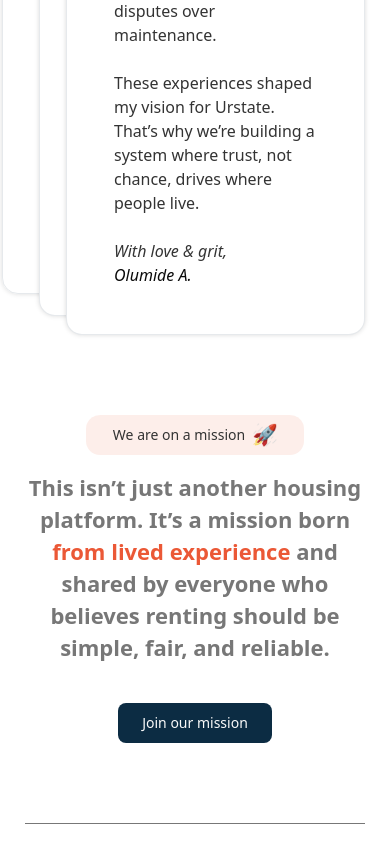
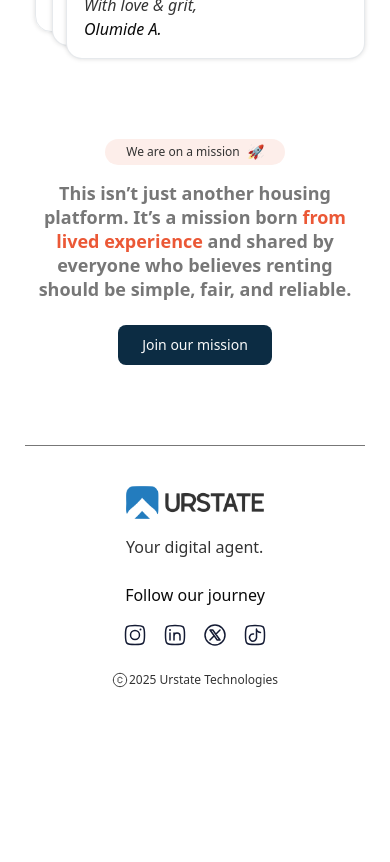
Before and after one commit to chidubemthedev/urstate, a Next.js app: page / in a window 390 px wide. Shown: the part 3140-4002 px from the top of the page. After the commit the page ends 3885 px from the top, so only its background shows below. Built offline with nearby package versions, Linux system fonts and the light colour scheme.

Commit message:
mobile breakpoint

```diff
--- a/src/components/landing/cta.tsx
+++ b/src/components/landing/cta.tsx
@@ -4,12 +4,19 @@ import { Button } from "../ui/button";
 const Cta = () => {
   return (
     <div className="flex flex-col items-center justify-center my-20">
-      <div className="flex items-center justify-center gap-2 bg-[#EB58361A] px-[27px] py-2 w-fit rounded-xl">
-        <p className="text-[#333333] text-sm leading-5">We are on a mission</p>
-        <Image src={"/images/rocket.gif"} alt="gif" width={24} height={24} />
+      <div className="flex items-center justify-center gap-2 bg-[#EB58361A] px-[21px] md:px-[27px] py-1 md:py-2 w-fit rounded-xl">
+        <p className="text-[#333333] text-xs md:text-sm leading-[18px] md:leading-5">
+          We are on a mission
+        </p>
+        <div className="flex md:hidden">
+          <Image src={"/images/rocket.gif"} alt="gif" width={16} height={16} />
+        </div>
+        <div className="hidden md:flex">
+          <Image src={"/images/rocket.gif"} alt="gif" width={24} height={24} />
+        </div>
       </div>
 
-      <p className="max-w-[651px] text-center mt-4 mb-10 text-[#777777] text-[22px] leading-8 font-bold">
+      <p className="max-w-[651px] text-center mt-4 mb-6 md:mb-10 text-[#777777] text-[18px] md:text-[22px] leading-6 md:leading-8 font-bold">
         This isn’t just another housing platform. It’s a mission born{" "}
         <span className="text-[#EB5836]">from lived experience</span> and shared
         by everyone who believes renting should be simple, fair, and reliable.
--- a/src/components/landing/footer.tsx
+++ b/src/components/landing/footer.tsx
@@ -6,6 +6,7 @@ import {
   XIcon,
 } from "@/assets/icons";
 import Image from "next/image";
+import Link from "next/link";
 
 const Footer = () => {
   return (
@@ -21,13 +22,32 @@ const Footer = () => {
         <div className="flex flex-col md:flex-row items-center justify-center gap-4">
           <div className="flex items-center gap-2">
             <p>Follow our journey</p>
-            <div className="bg-[#777777] h-[23.5px] w-px" />
+            <div className="hidden md:flex bg-[#777777] h-[23.5px] w-px" />
           </div>
           <div className="flex gap-4">
-            <InstagramIcon />
-            <LinkedinIcon />
-            <XIcon />
-            <TiktokIcon />
+            <Link
+              href={
+                "https://www.instagram.com/urstatehq?igsh=ZXI0dDZjemlnODFj&utm_source=qr"
+              }
+              target="_blank"
+            >
+              <InstagramIcon />
+            </Link>
+            <Link
+              href={"https://www.linkedin.com/company/urstate/"}
+              target="_blank"
+            >
+              <LinkedinIcon />
+            </Link>
+            <Link href={"https://x.com/urstatehq?s=21"} target="_blank">
+              <XIcon />
+            </Link>
+            <Link
+              href={"https://www.tiktok.com/@urstatehq?_t=ZS-8znkaPQPhJ3&_r=1"}
+              target="_blank"
+            >
+              <TiktokIcon />
+            </Link>
           </div>
         </div>
         <p className="flex items-center gap-px text-[#333333] text-xs leading-[18px]">
--- a/src/components/landing/spark.tsx
+++ b/src/components/landing/spark.tsx
@@ -2,9 +2,9 @@ const Spark = () => {
   return (
     <div className="ml-[41px]">
       <div className="relative max-w-[652px] mx-auto">
-        <div className="absolute top-[-41px] -left-16 w-full h-full max-w-[652px] mx-auto border border-[#0C2C431A] rounded-2xl p-[47px] shadow-[0_0_5px_0_#00000024] -z-20" />
-        <div className="absolute top-[-19px] left-[-27px] w-full h-full max-w-[652px] mx-auto border border-[#0C2C431A] rounded-2xl p-[47px] shadow-[0_0_5px_0_#00000024] -z-10 bg-white" />
-        <div className="max-w-[652px] mx-auto border border-[#0C2C431A] rounded-2xl p-[47px] shadow-[0_0_5px_0_#00000024] z-50 bg-white">
+        <div className="absolute top-[-27px] md:top-[-41px] left-[-31px] md:-left-16 w-full h-full max-w-[652px] mx-auto border border-[#0C2C431A] rounded-2xl p-[47px] shadow-[0_0_5px_0_#00000024] -z-20" />
+        <div className="absolute top-[-13px] md:top-[-19px] -left-3.5 md:left-[-27px] w-full h-full max-w-[652px] mx-auto border border-[#0C2C431A] rounded-2xl p-[47px] shadow-[0_0_5px_0_#00000024] -z-10 bg-white" />
+        <div className="max-w-[652px] mx-auto border border-[#0C2C431A] rounded-2xl p-[17px] md:p-[47px] shadow-[0_0_5px_0_#00000024] z-50 bg-white">
           <h1 className="text-[#227CBD] text-[18px] leading-6 border-b-[0.5px] border-[#777777] py-6">
             The spark
           </h1>
```
